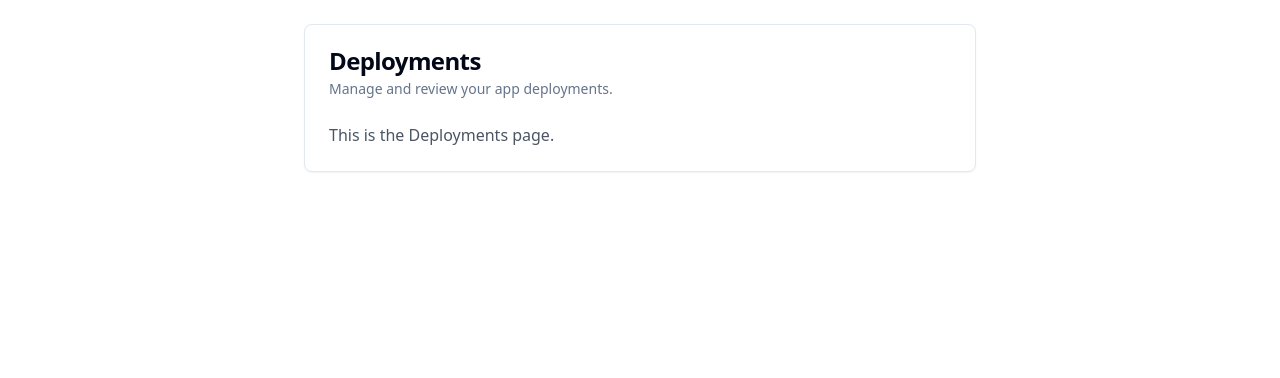
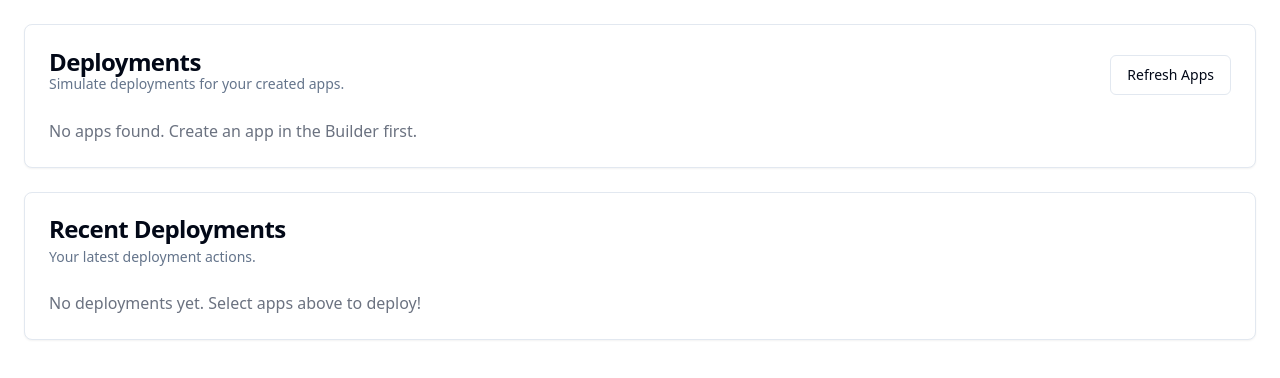
Before and after one commit to Poach420/FAMOUS-AI-BUILD-NEW-FOR-DYAD, a React (Vite) app: page /deployments in a window 1280 px wide. Shown: the top 378 px of the page. Built offline with nearby package versions, Linux system fonts and the light colour scheme.

Commit message:
[dyad] Deployments page with app deploy simulator - wrote 1 file(s)

```diff
--- a/src/pages/deployments/DeploymentsPage.tsx
+++ b/src/pages/deployments/DeploymentsPage.tsx
@@ -1,15 +1,95 @@
+import { useEffect, useState } from "react";
 import { Card, CardHeader, CardTitle, CardDescription, CardContent } from "@/components/ui/card";
+import { Button } from "@/components/ui/button";
+import { Table, TableHeader, TableRow, TableHead, TableBody, TableCell } from "@/components/ui/table";
+import { toast } from "@/components/ui/use-toast";
+import { getApps, type AppRecord } from "@/utils/apps";
+
+type DeploymentRecord = {
+  id: string;
+  appId: string;
+  appName: string;
+  status: "Deployed";
+  startedAt: number;
+};
 
 const DeploymentsPage = () => {
+  const [apps, setApps] = useState<AppRecord[]>([]);
+  const [deployments, setDeployments] = useState<DeploymentRecord[]>([]);
+
+  const loadApps = () => setApps(getApps());
+
+  useEffect(() => {
+    loadApps();
+  }, []);
+
+  const handleDeploy = (app: AppRecord) => {
+    const record: DeploymentRecord = {
+      id: `${Date.now()}-${Math.random().toString(36).slice(2, 8)}`,
+      appId: app.id,
+      appName: app.name,
+      status: "Deployed",
+      startedAt: Date.now(),
+    };
+    setDeployments((prev) => [record, ...prev]);
+    toast({ title: "Deployment started", description: `App "${app.name}" is now deployed!` });
+  };
+
   return (
     <div className="container mx-auto p-6">
-      <Card className="max-w-2xl mx-auto">
-        <CardHeader>
-          <CardTitle>Deployments</CardTitle>
-          <CardDescription>Manage and review your app deployments.</CardDescription>
+      <Card className="mb-6">
+        <CardHeader className="flex flex-row items-center justify-between gap-4">
+          <div>
+            <CardTitle>Deployments</CardTitle>
+            <CardDescription>Simulate deployments for your created apps.</CardDescription>
+          </div>
+          <div className="flex gap-2">
+            <Button variant="outline" onClick={loadApps}>Refresh Apps</Button>
+          </div>
         </CardHeader>
         <CardContent>
-          <p className="text-gray-600">This is the Deployments page.</p>
+          {apps.length === 0 ? (
+            <p className="text-gray-500">No apps found. Create an app in the Builder first.</p>
+          ) : (
+            <div className="grid grid-cols-1 sm:grid-cols-2 lg:grid-cols-3 gap-2">
+              {apps.map((app) => (
+                <Button key={app.id} onClick={() => handleDeploy(app)}>
+                  Deploy {app.name}
+                </Button>
+              ))}
+            </div>
+          )}
+        </CardContent>
+      </Card>
+
+      <Card>
+        <CardHeader>
+          <CardTitle>Recent Deployments</CardTitle>
+          <CardDescription>Your latest deployment actions.</CardDescription>
+        </CardHeader>
+        <CardContent>
+          {deployments.length === 0 ? (
+            <p className="text-gray-500">No deployments yet. Select apps above to deploy!</p>
+          ) : (
+            <Table>
+              <TableHeader>
+                <TableRow>
+                  <TableHead>App</TableHead>
+                  <TableHead>Status</TableHead>
+                  <TableHead>Started</TableHead>
+                </TableRow>
+              </TableHeader>
+              <TableBody>
+                {deployments.map((d) => (
+                  <TableRow key={d.id}>
+                    <TableCell className="font-medium">{d.appName}</TableCell>
+                    <TableCell>{d.status}</TableCell>
+                    <TableCell>{new Date(d.startedAt).toLocaleString()}</TableCell>
+                  </TableRow>
+                ))}
+              </TableBody>
+            </Table>
+          )}
         </CardContent>
       </Card>
     </div>
```
